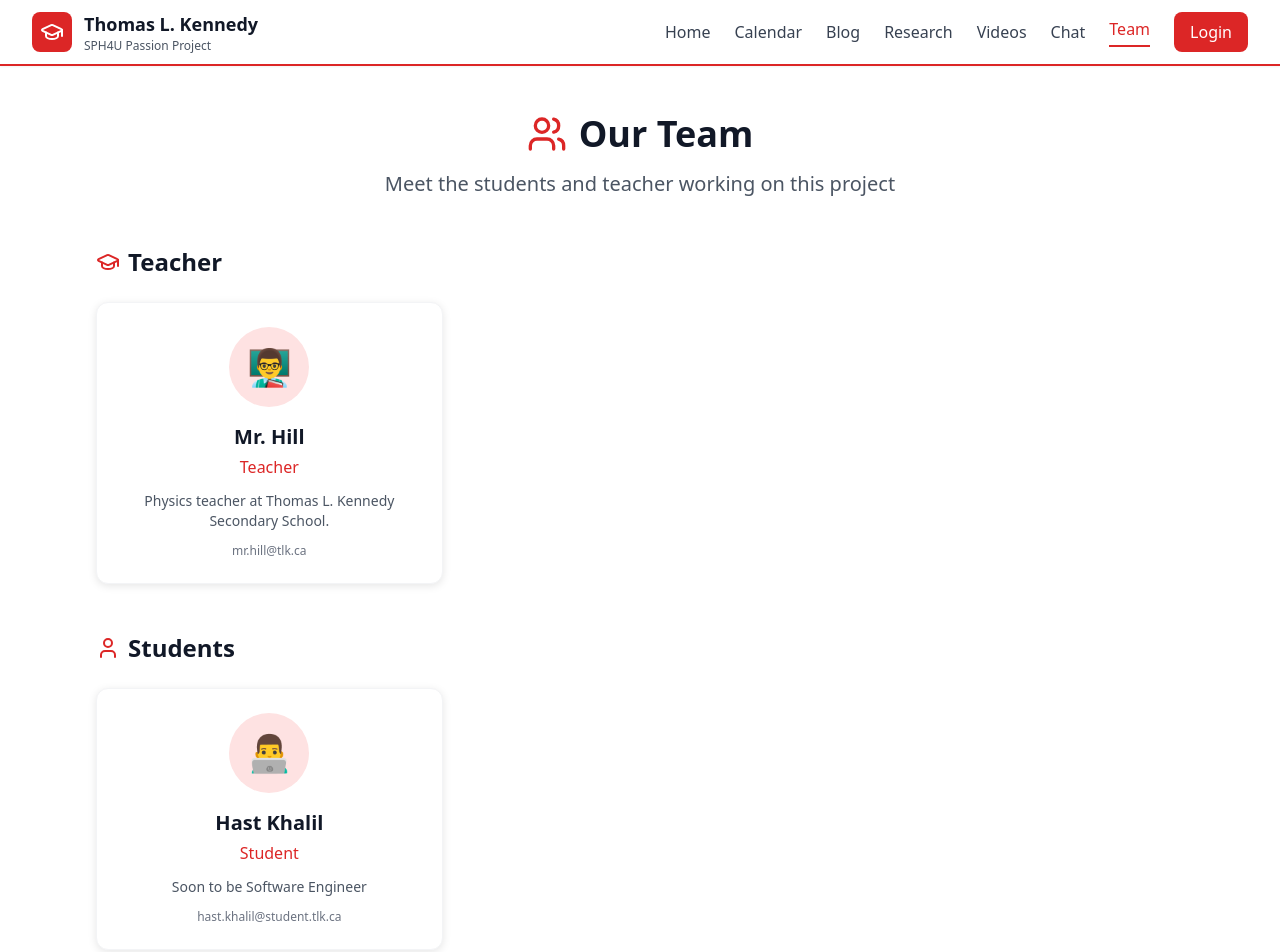
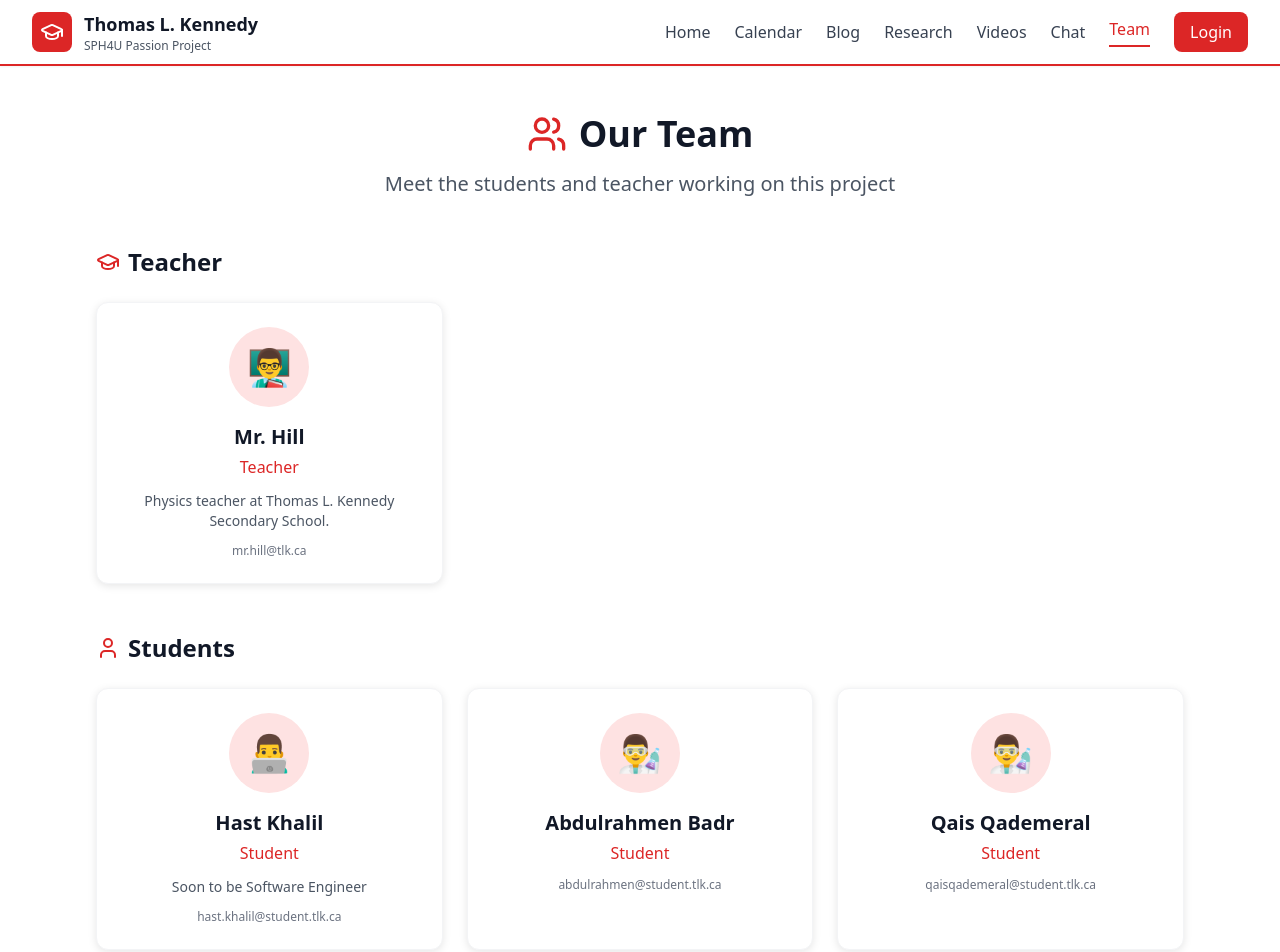
Before and after one commit to HastH8/SPH4U, a React (Vite) app: page /team in a window 1280 px wide. Shown: the top 952 px of the page. Built offline with nearby package versions, Linux system fonts and the light colour scheme.

Commit message:
Modify user entries in users.js
Updated user data with new entries and modified existing fields.

```diff
--- a/src/data/users.js
+++ b/src/data/users.js
@@ -16,26 +16,26 @@ export const users = [
     avatar: '👨‍🏫',
     email: 'mr.hill@tlk.ca',
     password: 'mr.hill2024'
-  }
-  /* {
-    id: 1,
-    name: 'Alex Chen',
+  },
+   {
+    id: 3,
+    name: 'Abdulrahmen Badr',
     role: 'Student',
-    bio: 'Passionate about quantum mechanics and experimental physics.',
+    bio: '',
     avatar: '👨‍🔬',
-    email: 'alex.chen@student.tlk.ca',
-    password: 'alex2024'
+    email: 'abdulrahmen@student.tlk.ca',
+    password: 'kulkhara2026'
   },
   {
     id: 2,
-    name: 'Sarah Johnson',
+    name: 'Qais Qademeral',
     role: 'Student',
-    bio: 'Interested in thermodynamics and energy systems.',
-    avatar: '👩‍🔬',
-    email: 'sarah.johnson@student.tlk.ca',
-    password: 'sarah2024'
-  },
-  {
+    bio: '',
+    avatar: '👨‍🔬',
+    email: 'qaisqademeral@student.tlk.ca',
+    password: 'mybitch2026'
+  }
+/*  {
     id: 3,
     name: 'Michael Park',
     role: 'Student',
```
